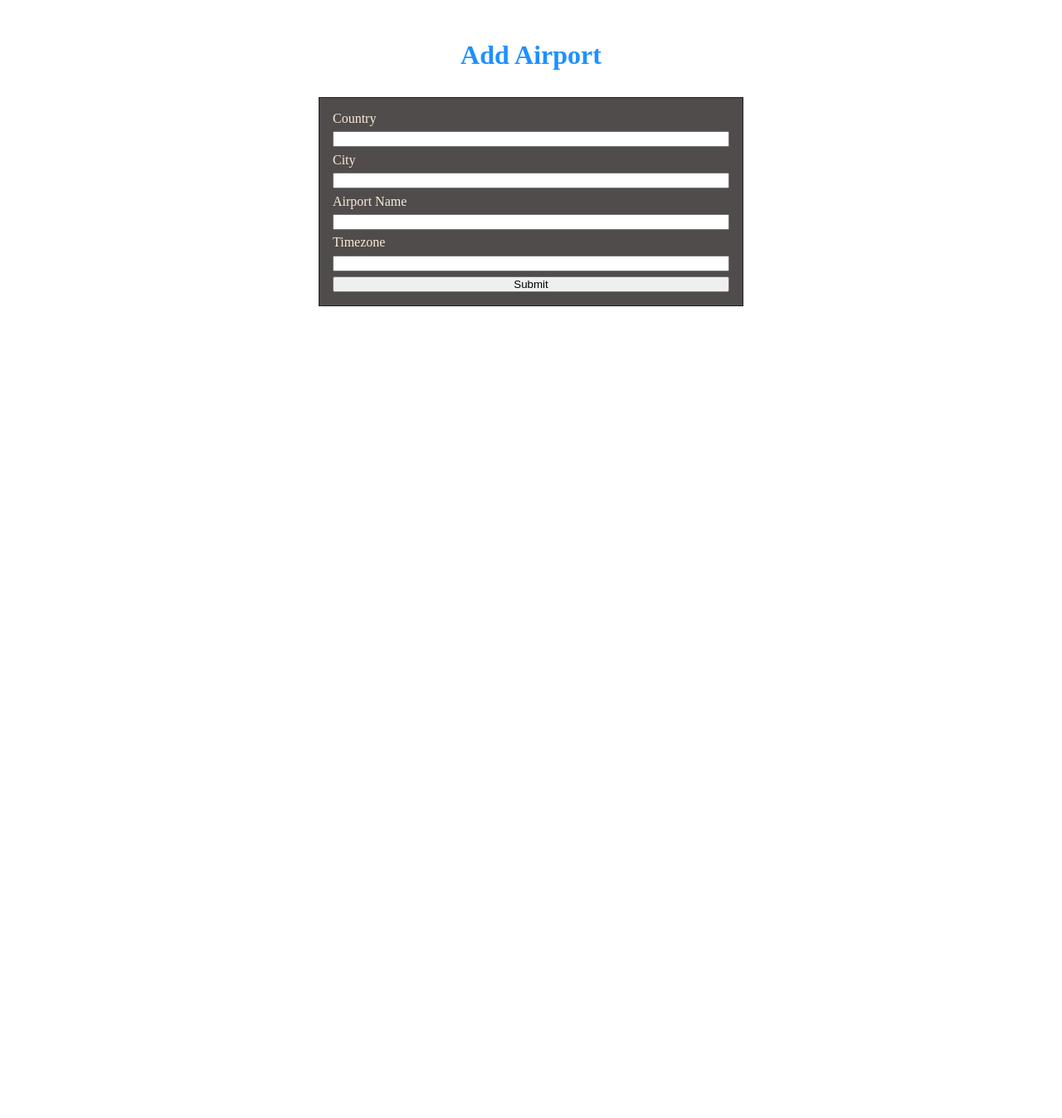
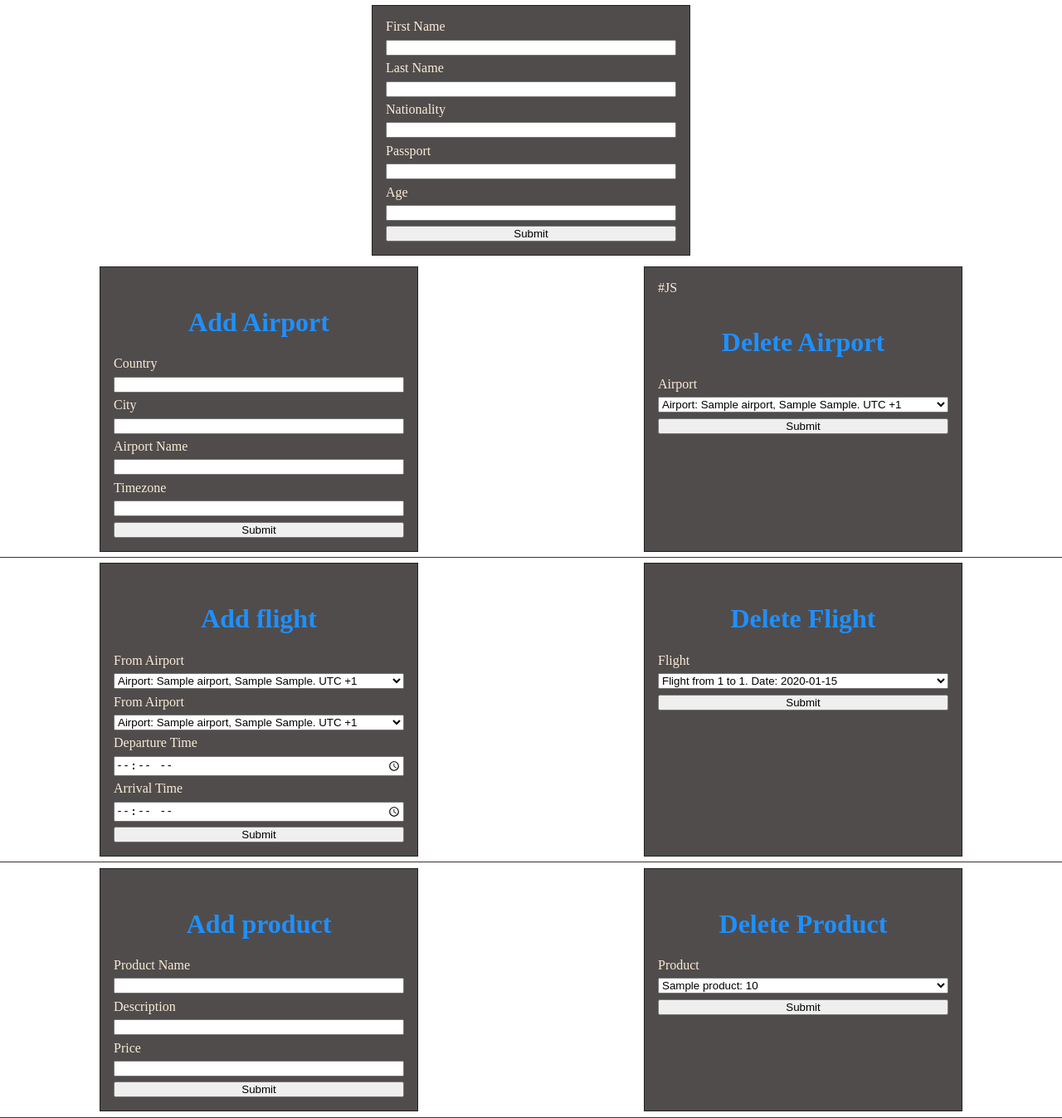
Before and after one commit to OleksiiDum/fly_app, a Flask app: page /admin in a window 1280 px wide. Shown: the part 48-1395 px from the top of the page at 83% size. Before the commit the page ends 417 px from the top, so only its background shows below. Run offline with Flask 3, Linux system fonts and the light colour scheme; tables that the repository leaves empty hold one stand-in row (values such as "Sample post"); parts of the project's set-up code (start-up, migrations or seed data) failed here and were passed over.

Commit message:
added forms and controllers for flights and tickets

```diff
--- a/fly_app/models.py
+++ b/fly_app/models.py
@@ -22,21 +22,21 @@ class Flight(db.Model):
     to_airport = db.Column(db.Integer, db.ForeignKey('airports.id'), nullable=False)
     departure_time = db.Column(db.String, nullable=False)
     arrivals_time = db.Column(db.String, nullable=False)
+    standard_price = db.Column(db.Integer, nullable=True)
+    vip_price = db.Column(db.Integer, nullable=True)
 
     def __repr__(self):
-        return f'Flight from {self.from_airport} to {self.to_airport}. Date: {self.date}'
+        return f'Flight from {self.from_airport} to {self.to_airport}. Date: {self.departure_time}'
 
 
 class Ticket(db.Model):
 
     __tablename__ = 'tickets'
     id = db.Column(db.Integer, primary_key=True)
-    passenger = db.Column(db.Integer, db.ForeignKey('users.id')) #users id
-    flight = db.Column(db.Integer, db.ForeignKey('flights.id')) #flight id
-    price = db.Column(db.Integer, db.ForeignKey('flights.base_price'))
-    additional_price = db.Column(db.Integer, db.ForeignKey('products.price')) #???
+    passenger = db.Column(db.Integer, db.ForeignKey('passengers.id'), nullable=True)
+    flight = db.Column(db.Integer, db.ForeignKey('flights.id'))
     seat = db.Column(db.String, nullable=False)
-    baggage = db.Column(db.Integer)
+    type = db.Column(db.String)
 
     def __repr__(self):
         return f'Ticket: {self.id}. Passenger: {self.passenger}. Flight: {self.flight}. Price: {self.get_price}'
--- a/fly_app/routes.py
+++ b/fly_app/routes.py
@@ -1,21 +1,29 @@
 from flask import render_template, url_for, request
 from fly_app import app
-from fly_app.controllers import create_airport, get_all_airports, get_all_users, register_user, login_user, verify_user
+from fly_app.controllers import create_airport, get_all_airports, get_all_users, register_user, login_user, verify_user, create_flight, create_product, manage_flight, manage_product, manage_airport, get_all_flights, get_all_products, create_passenger, create_ticket
 
 
 @app.route('/')
 def main_page():
     all_airports = get_all_airports(request)
     all_users = get_all_users(request)
-    return render_template('index.html', airports=all_airports, users=all_users)
+    all_flights = get_all_flights(request)
+    return render_template('index.html', airports=all_airports, users=all_users, flights=all_flights)
 
 @app.route('/admin')
 def admin():
-    return render_template('admin.html')
+    all_airports = get_all_airports(request)
+    all_flights = get_all_flights(request)
+    all_products = get_all_products(request)
+    return render_template('admin.html', airports=all_airports, flights=all_flights, products=all_products)
 
 @app.route('/add_airport', methods=["POST"])
 def add_airport():
     return create_airport(request)
+
+@app.route('/manage_airports', methods=["GET", "DELETE"])
+def manage_airports():
+    return manage_airport(request)
 
 @app.route('/registration', methods=["POST"])
 def registration():
@@ -25,6 +33,34 @@ def registration():
 def login():
     return login_user(request)
 
+@app.route('/add_passenger', methods=["POST"])
+def add_passenger():
+    return create_passenger(request)
+
 @app.route('/verifycation/<email>/<hash>')
 def verify(email, hash):
     return verify_user(request, email, hash)
+
+@app.route('/add_flight', methods=["GET", "POST"])
+def add_flight():
+    return create_flight(request)
+
+@app.route('/get_flights', methods=["GET"])
+def get_flights():
+    return get_all_flights(request)
+
+@app.route('/manage_flights', methods=["GET", "DELETE"])
+def manage_flights():
+    return manage_flight(request)
+
+@app.route('/add_ticket', methods=["POST"])
+def add_ticket():
+    return create_ticket(request)
+
+@app.route('/add_product', methods=["GET", "POST"])
+def add_product():
+    return create_product(request)
+
+@app.route('/manage_products', methods=["GET", "DELETE"])
+def manage_products():
+    return manage_product(request)
--- a/fly_app/send_mail.py
+++ b/fly_app/send_mail.py
@@ -11,8 +11,8 @@ class Mailer:
 
     SERVER = 'smtp.gmail.com'
     PORT = 465
-    PASSWORD = '***'
-    LOGIN = '***'
+    PASSWORD = 'kwsnantrpxpgfwql'
+    LOGIN = 'oleksii.dumenko@gmail.com'
 
     connection = smtplib.SMTP_SSL(SERVER, PORT)
     connection.login(LOGIN, PASSWORD)
--- a/fly_app/static/styles.css
+++ b/fly_app/static/styles.css
@@ -5,10 +5,11 @@
 }
 
 h1 {
-    padding-top: 3rem;
-    margin-bottom: 2rem;
+    padding-top: 2rem;
+    margin-bottom: 1rem;
     color: dodgerblue;
     text-align: center;
+    display: inline-block;
 }
 
 form {
@@ -17,8 +18,8 @@ form {
     display: flex;
     flex-direction: column;
     gap: 0.4rem;
-    width: 40%;
-    margin: 0 auto;
+    width: 30%;
+    margin: 0.4rem auto;
     border: 1px solid #222;
     background-color: #504c4c;
     color: antiquewhite;
@@ -85,3 +86,9 @@ ul {
     background-color: #222222c2;
     z-index: 9000;
 }
+
+.manage-airports, .manage_flights, .manage_products {
+    display: flex;
+    border-bottom: 1px solid #3f2f2f;
+    gap: 2rem;
+}
--- a/fly_app/templates/admin.html
+++ b/fly_app/templates/admin.html
@@ -1,8 +1,10 @@
 {% extends 'base.html' %}
 {% block title %}Admin page{% endblock title %}
 {% block body %}
-    <h1>Add Airport</h1>
+<div class="manage-airports">
+
     <form action="/add_airport" method="POST">
+        <h1>Add Airport</h1>
         <label for="country">Country</label>
         <input type="text" name="country" id="country">
         <label for="city">City</label>
@@ -13,4 +15,73 @@
         <input type="text" name="timezone" id="timezone">
         <input type="submit" value="Submit">
     </form>
+    <form action="/manage_airports" method="DELETE"> #JS
+        <h1>Delete Airport</h1>
+        <label for="airport">Airport</label>
+        <select name="airport">
+            {% for airport in airports %}
+                <option value="{{ airport.id }}">{{ airport }}</option>
+            {% endfor %}
+        </select>
+        <input type="submit" value="Submit">
+    </form>
+</div>
+<div class="manage_flights">
+
+    <form action="/add_flight" method="POST">
+        <h1>Add flight</h1>
+        <label for="from-airport">From Airport</label>
+        <select name="from-airport">
+            {% for airport in airports %}
+                <option value="{{ airport }}">{{ airport }}</option>
+            {% endfor %}
+        </select>
+        <label for="to-airport">From Airport</label>
+        <select name="to-airport">
+            {% for airport in airports %}
+                <option value="{{ airport }}">{{ airport }}</option>
+            {% endfor %}
+        </select>
+        <label for="dep-time">Departure Time</label>
+        <input type="time" name="dep-time">
+        <label for="arr-time">Arrival Time</label>
+        <input type="time" name="arr-time">
+        <input type="submit" value="Submit">
+    </form>
+
+    <form action="/manage_flights" method="DELETE">
+        <h1>Delete Flight</h1>
+        <label for="flight">Flight</label>
+        <select name="flight">
+            {% for flight in flights %}
+                <option value="{{ flight }}">{{ flight }}</option>
+            {% endfor %}
+        </select>
+        <input type="submit" value="Submit">
+    </form>
+</div>
+<div class="manage_products">
+
+    <form action="/add_product" method="POST">
+        <h1>Add product</h1>
+        <label for="product-name">Product Name</label>
+        <input type="text" name="product-name">
+        <label for="description">Description</label>
+        <input type="text" name="description">
+        <label for="price">Price</label>
+        <input type="text" name="price">
+        <input type="submit" value="Submit">
+    </form>
+
+    <form action="/manage_products" method="DELETE">
+        <h1>Delete Product</h1>
+        <label for="product">Product</label>
+        <select name="product">
+            {% for product in products %}
+                <option value="{{ product.id }}">{{ product }}</option>
+            {% endfor %}
+        </select>
+        <input type="submit" value="Submit">
+    </form>
+</div>
 {% endblock body %}
--- a/fly_app/templates/base.html
+++ b/fly_app/templates/base.html
@@ -29,6 +29,19 @@
         <input type="password" name="password">
         <input type="submit" value="Submit">
     </form>
+    <form class="passenger" action="/create_passenger" method="post">
+        <label for="first">First Name</label>
+        <input type="text" name="first">
+        <label for="last">Last Name</label>
+        <input type="text" name = last>
+        <label for="nationality">Nationality</label>
+        <input type="text" name="nationality">
+        <label for="passport">Passport</label>
+        <input type="text" name="passport">
+        <label for="age">Age</label>
+        <input type="text" name="age">
+        <input type="submit" value="Submit">
+    </form>
     <div class="false-background hidden"></div>
     {% block body %}{% endblock %}
     <script src="{{url_for('static', filename='base.js')}}"></script>
--- a/fly_app/templates/index.html
+++ b/fly_app/templates/index.html
@@ -9,6 +9,12 @@
 </ul>
 <br/>
 <ul>
+    {% for flight in flights %}
+        <li>{{ flight }}</li>
+    {% endfor %}
+</ul>
+<br>
+<ul>
     {% for user in users %}
         <li>{{ user }}</li>
     {% endfor %}
```
Also changed, not shown: fly_app/controllers.py (+102 -1 lines), fly_app/helpers.py (+27 -0 lines), fly_app/test.py (added, +29 -0 lines).
